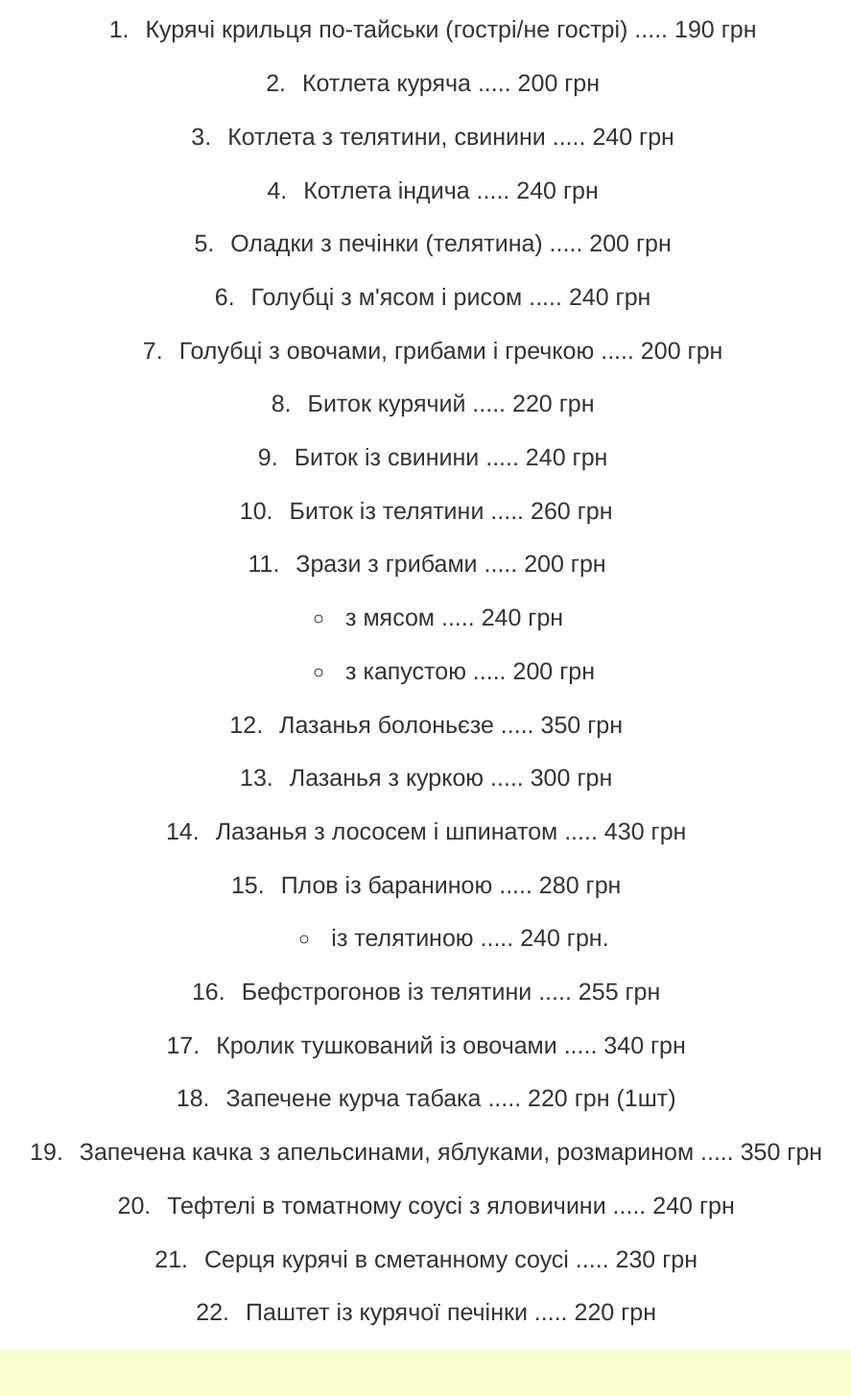
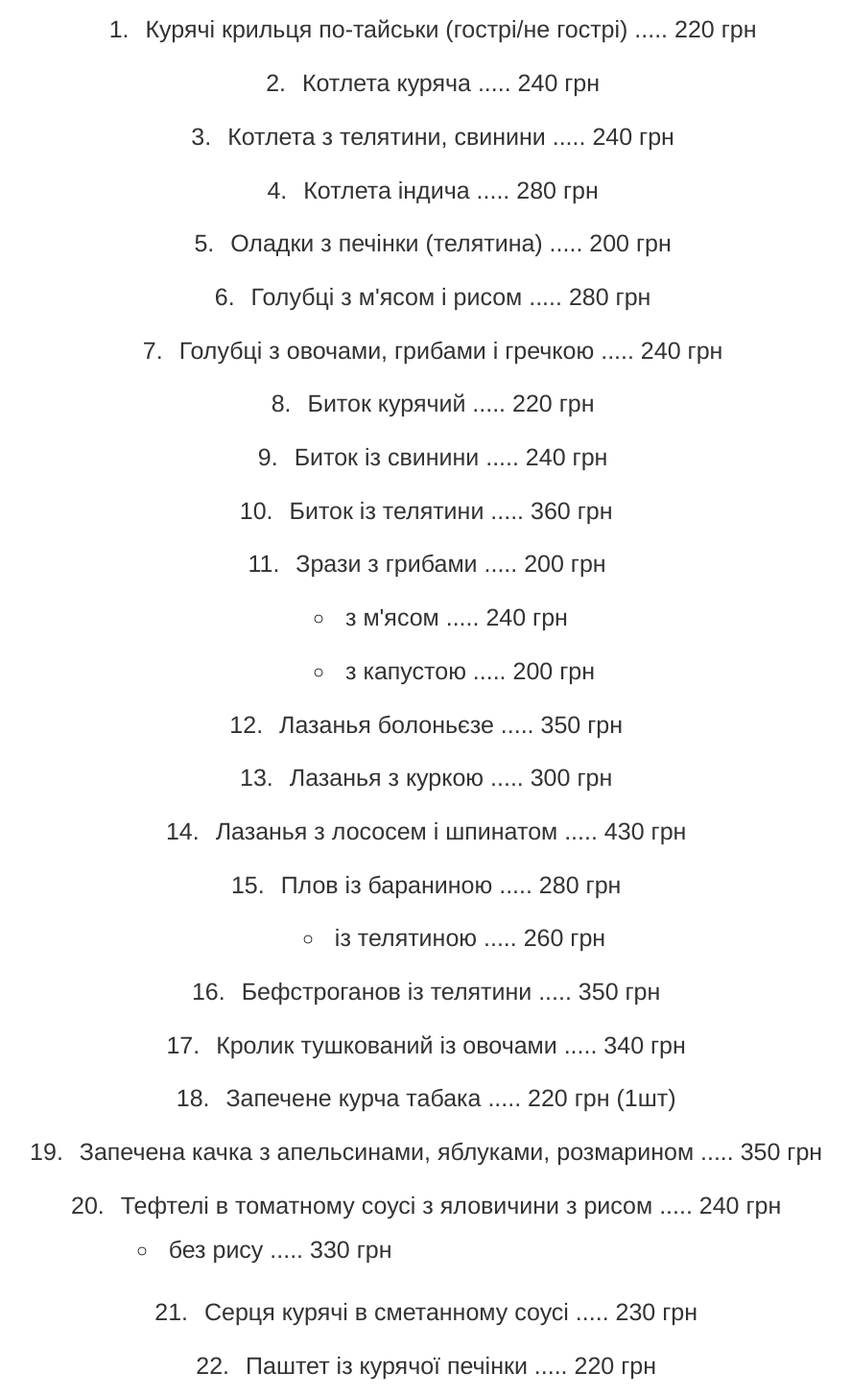
Before and after one commit to IvanDyvak/miraclefood, a plain HTML site: page meat/index.html in a window 1280 px wide. Shown: the part 227-1682 px from the top of the page at 96% size, without its empty margins (190-1077 px from the left). Drawn offline with nearby package versions, Linux system fonts and the light colour scheme.

Commit message:
upd price

```diff
--- a/meat/index.html
+++ b/meat/index.html
@@ -87,19 +87,19 @@
             <div class="row">
                 <div class="slideanim slide col-xs-12 col-md-12 col-lg-12">
                     <ol id="meat">
-                        <li>Курячі крильця по-тайськи (гострі/не гострі) ..... 190 грн</li>
-                        <li>Котлета куряча  ..... 200 грн</li>
+                        <li>Курячі крильця по-тайськи (гострі/не гострі) ..... 220 грн</li>
+                        <li>Котлета куряча  ..... 240 грн</li>
                         <li>Котлета з телятини, свинини  ..... 240 грн</li>
-                        <li>Котлета індича ..... 240 грн</li>
+                        <li>Котлета індича ..... 280 грн</li>
                         <li>Оладки з печінки (телятина) ..... 200 грн</li>
-                        <li>Голубці з м'ясом і рисом ..... 240 грн</li>
-                        <li>Голубці з овочами, грибами і гречкою ..... 200 грн</li>
+                        <li>Голубці з м'ясом і рисом ..... 280 грн</li>
+                        <li>Голубці з овочами, грибами і гречкою ..... 240 грн</li>
                         <li>Биток курячий ..... 220 грн</li>
                         <li>Биток із свинини ..... 240 грн</li>
-                        <li>Биток із телятини ..... 260 грн</li>
+                        <li>Биток із телятини ..... 360 грн</li>
                         <li>Зрази з грибами ..... 200 грн</li>
                             <ul>
-                                <li>з мясом ..... 240 грн</li>
+                                <li>з м'ясом ..... 240 грн</li>
                                 <li> з капустою ..... 200 грн</li>
                             </ul></li>
 
@@ -108,13 +108,16 @@
                         <li>Лазанья з лососем і шпинатом ..... 430 грн</li>
                         <li>Плов із бараниною ..... 280 грн</li>
                         <ul>
-                            <li>із телятиною ..... 240 грн.</li>
+                            <li>із телятиною ..... 260 грн</li>
                         </ul></li>
-                        <li>Бефстрогонов із телятини ..... 255 грн</li>
+                        <li>Бефстроганов із телятини ..... 350 грн</li>
                         <li>Кролик тушкований із овочами ..... 340 грн</li>
                         <li>Запечене курча табака ..... 220 грн (1шт)</li>
                         <li>Запечена качка з апельсинами, яблуками, розмарином ..... 350 грн</li>
-                        <li>Тефтелі в томатному соусі з яловичини ..... 240 грн</li>
+                        <li>Тефтелі в томатному соусі з яловичини з рисом ..... 240 грн
+                        <ul>
+                            <li>без рису ..... 330 грн</li>
+                        </ul></li>
                         <li>Серця курячі в сметанному соусі ..... 230 грн</li>
                         <li>Паштет із курячої печінки ..... 220 грн</li>
 
```
